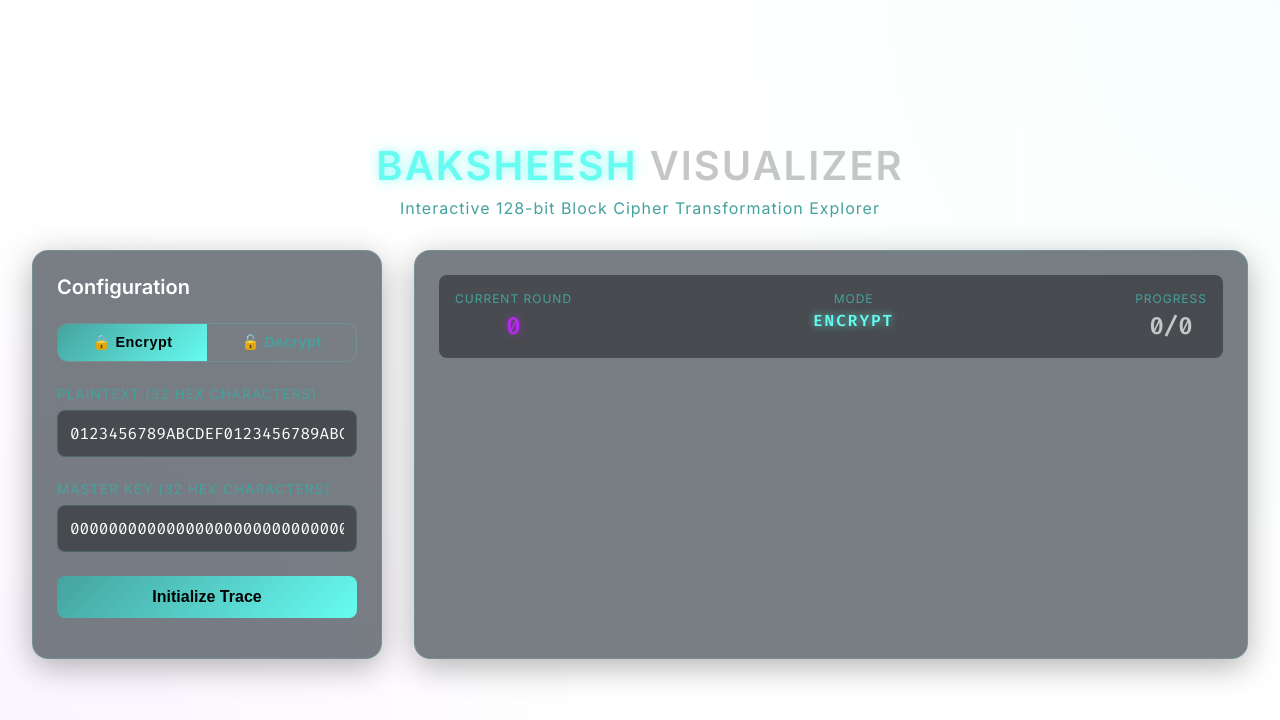
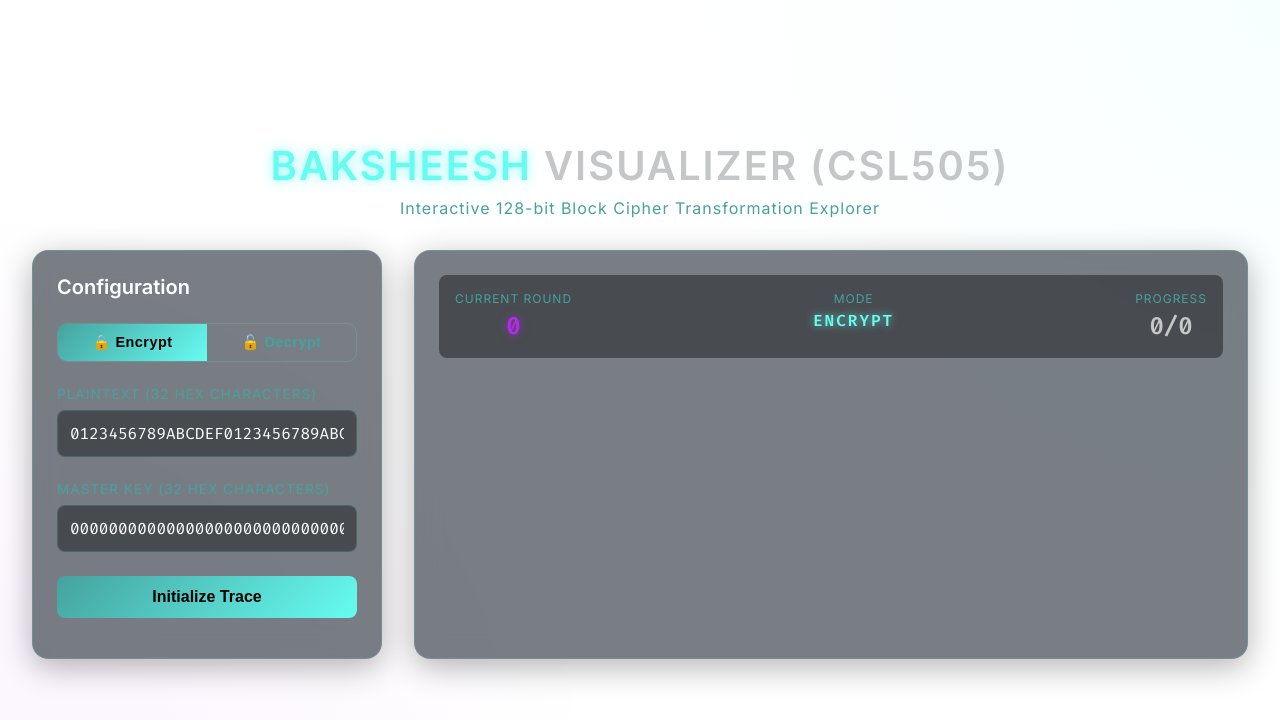
Before and after one commit to kishor475/baksheesh_visualizer, a plain HTML site: page index.html in a window 1280 px wide. Drawn offline with Linux system fonts and the light colour scheme.

Commit message:
Update title

```diff
--- a/index.html
+++ b/index.html
@@ -3,7 +3,7 @@
 <head>
     <meta charset="UTF-8">
     <meta name="viewport" content="width=device-width, initial-scale=1.0">
-    <title>BAKSHEESH Visualizer</title>
+    <title>BAKSHEESH Visualizer (CSL505)</title>
     <link href="https://fonts.googleapis.com/css2?family=Inter:wght@300;400;600&family=Fira+Code:wght@400;600&display=swap" rel="stylesheet">
     <link rel="stylesheet" href="style.css">
 </head>
@@ -11,7 +11,7 @@
     <div class="app-container">
         <header>
             <div class="logo">
-                <span class="neon-text">BAKSHEESH</span> visualizer
+                <span class="neon-text">BAKSHEESH</span> visualizer (CSL505)
             </div>
             <p class="subtitle">Interactive 128-bit Block Cipher Transformation Explorer</p>
         </header>
```
